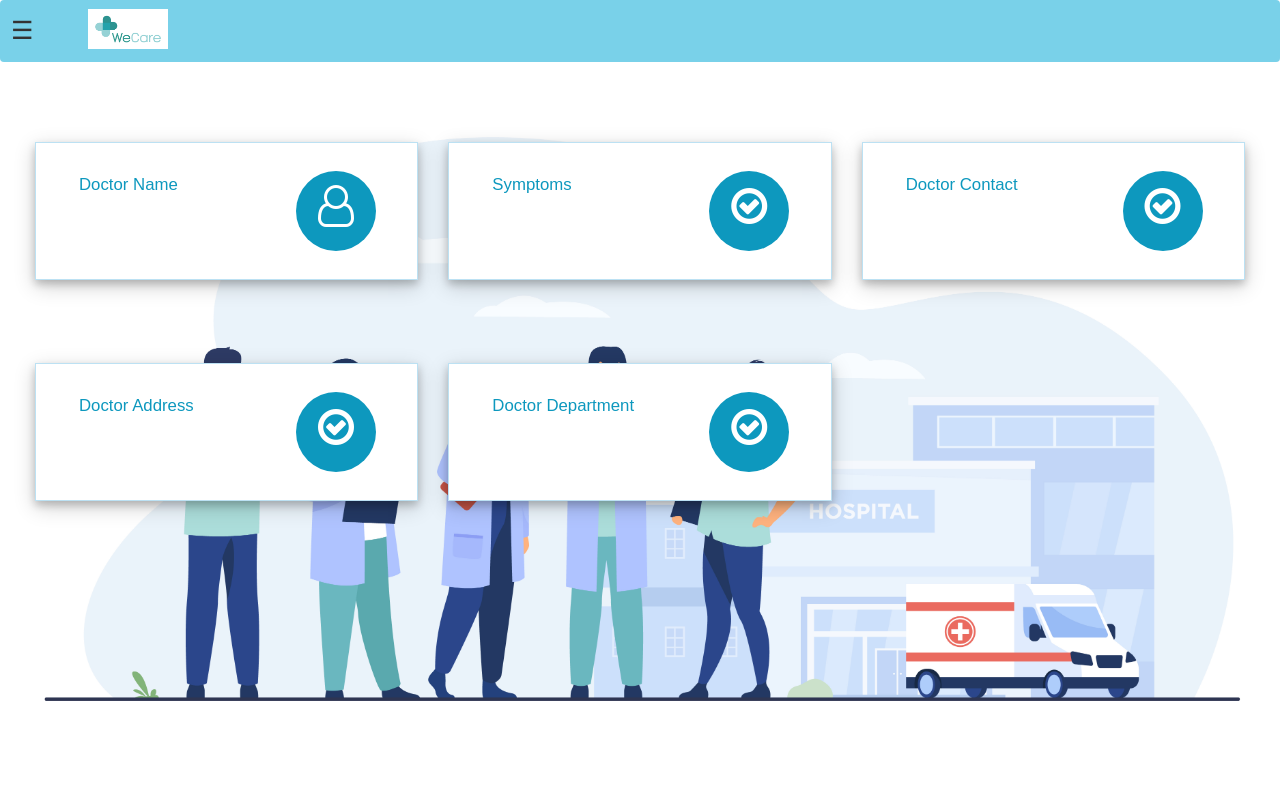
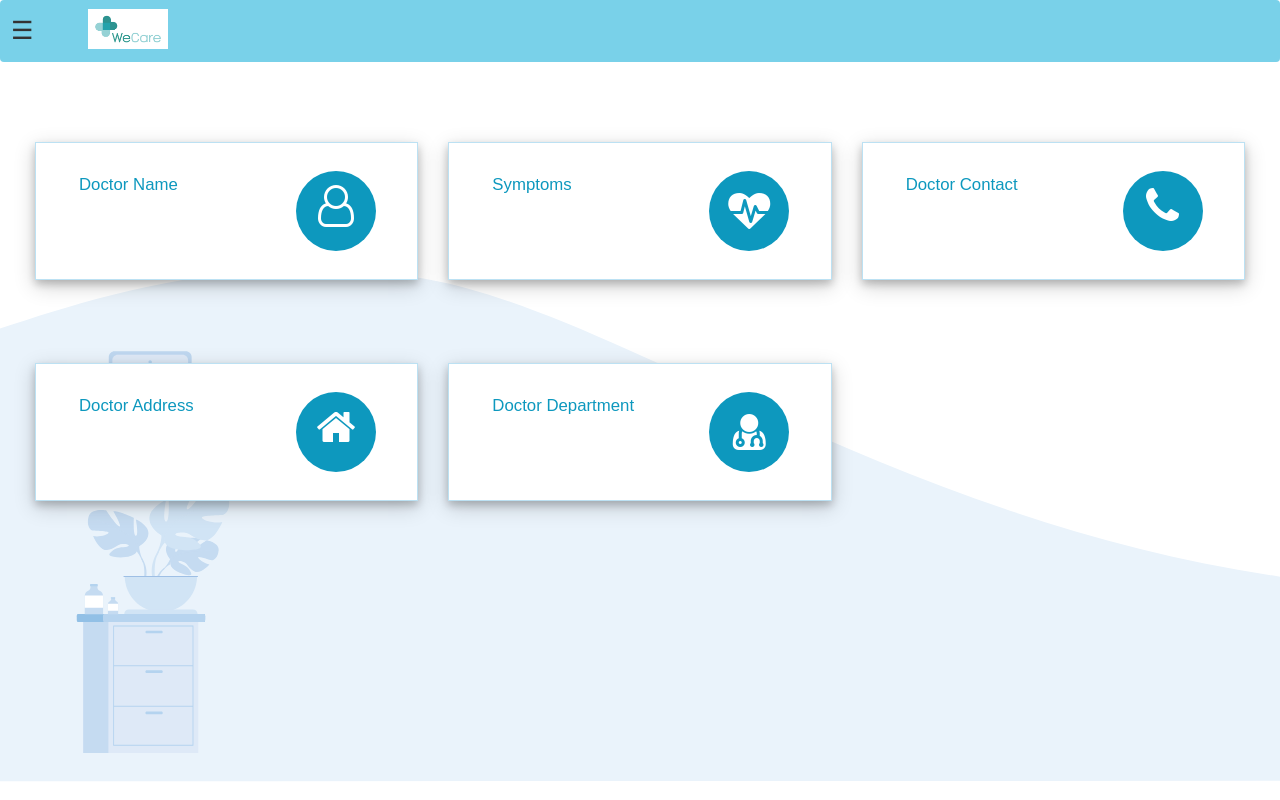
Before and after one commit to KABIR09/Open_HMS, a Django app: template templates/hospital/patient_dashboard.html in a window 1280 px wide. Run offline with Django 3.2, Linux system fonts and the light colour scheme; the template is opened without the code that fills it: values that come from a table or form of the project are taken from there, others are empty; data comes from the database, SQL or seed files in the repository; both versions use the stored data as it was after the commit; some libraries are stand-ins or nearby versions; grey boxes are pictures that could not be loaded.

Commit message:
Patient Dashboard cards

```diff
--- a/templates/hospital/doctorlogin.html
+++ b/templates/hospital/doctorlogin.html
@@ -44,7 +44,7 @@
       padding: 1%;
       width: 20%;
       cursor: pointer;
-      background: rgba(0, 181, 204,0.8);
+      background: rgba(0, 181, 204, 0.8);
       color: #fff;
     }
   </style>
@@ -91,7 +91,7 @@
 
   </form>
 
-  <br><br><br><br><br>
+  <br><br>
 
   {% include "hospital/footer.html" %}
 
--- a/templates/hospital/patient_dashboard_cards.html
+++ b/templates/hospital/patient_dashboard_cards.html
@@ -7,23 +7,25 @@
   <title></title>
 
   <style media="screen">
-
-    #main1{
+    #main1 {
       width: 100%;
-      height: 95vh;
-      background-image:url("/static/images/groupofdoc.jpg") !important ;
+      height: 98vh;
+      background-image: url("/static/images/bg-illsutration-home.svg") !important;
       background-size: cover;
       position: relative;
     }
-    .market-updates{
+
+    .market-updates {
       display: flex;
       flex-wrap: wrap;
-      margin:2rem;
+      margin: 2rem;
 
     }
-    .market-update-gd{
+
+    .market-update-gd {
       padding-bottom: 0.3rem;
     }
+
     .market-update-block {
       padding: 2em 2em;
 
@@ -60,11 +62,11 @@
     } */
 
     .market-update-block.clr-block-1 {
-      background:white;
+      background: white;
       margin-right: 0.8em;
       box-shadow: 0 4px 8px 0 rgba(0, 0, 0, 0.2), 0 6px 20px 0 rgba(0, 0, 0, 0.19);
-      border:solid rgba(188, 225, 243, 0.993) 1px ;
-      margin:0;
+      border: solid rgba(188, 225, 243, 0.993) 1px;
+      margin: 0;
       transition: 0.5s all;
       -webkit-transition: 0.5s all;
       -moz-transition: 0.5s all;
@@ -74,7 +76,7 @@
     .market-update-block.clr-block-2 {
       background: white;
       box-shadow: 0 4px 8px 0 rgba(0, 0, 0, 0.2), 0 6px 20px 0 rgba(0, 0, 0, 0.19);
-      border:solid rgba(188, 225, 243, 0.993) 1px ;
+      border: solid rgba(188, 225, 243, 0.993) 1px;
       transition: 0.5s all;
       -webkit-transition: 0.5s all;
       -moz-transition: 0.5s all;
@@ -110,7 +112,8 @@
       color: white;
       width: 80px;
       height: 80px;
-      background:#0D98BE;;
+      background: #0D98BE;
+      ;
       text-align: center;
       border-radius: 49px;
       -webkit-border-radius: 49px;
@@ -133,12 +136,60 @@
       line-height: 1.7em;
     }
 
-    .market-update-right i.fa.fa-calendar {
+    .market-update-right i.fa.fa-phone {
       font-size: 3em;
-      color: #337AB7;
+      color: #fff;
       width: 80px;
       height: 80px;
-      background: #fff;
+      background: #0D98BE;
+      text-align: center;
+      border-radius: 49px;
+      -webkit-border-radius: 49px;
+      -moz-border-radius: 49px;
+      -o-border-radius: 49px;
+      line-height: 1.7em;
+    }
+
+    .market-update-right i.fa.fa-home {
+      font-size: 3em;
+      color: #fff;
+      width: 80px;
+      height: 80px;
+      background: #0D98BE;
+      ;
+
+      text-align: center;
+      border-radius: 49px;
+      -webkit-border-radius: 49px;
+      -moz-border-radius: 49px;
+      -o-border-radius: 49px;
+      line-height: 1.7em;
+    }
+
+    .market-update-right i.fa.fa-heartbeat {
+      font-size: 3em;
+      color: #fff;
+      width: 80px;
+      height: 80px;
+      background: #0D98BE;
+      padding-top: 5px;
+
+      text-align: center;
+      border-radius: 49px;
+      -webkit-border-radius: 49px;
+      -moz-border-radius: 49px;
+      -o-border-radius: 49px;
+      line-height: 1.7em;
+    }
+
+    .market-update-right i.fa.fa-user-md {
+      font-size: 3em;
+      color: #fff;
+      width: 80px;
+      height: 80px;
+      background: #0D98BE;
+      padding-top: 5px;
+
       text-align: center;
       border-radius: 49px;
       -webkit-border-radius: 49px;
@@ -186,7 +237,7 @@
 
         </div>
         <div class="col-md-4 market-update-right">
-          <i class="fa fa-check-circle-o" aria-hidden="true"></i>
+          <i class="fa fa-heartbeat" aria-hidden="true"></i>
         </div>
         <div class="clearfix"> </div>
       </div>
@@ -200,7 +251,7 @@
 
         </div>
         <div class="col-md-4 market-update-right">
-          <i class="fa fa-check-circle-o" aria-hidden="true"></i>
+          <i class="fa fa-phone" aria-hidden="true"></i>
         </div>
         <div class="clearfix"> </div>
       </div>
@@ -221,7 +272,7 @@
 
         </div>
         <div class="col-md-4 market-update-right">
-      <i class="fa fa-check-circle-o" aria-hidden="true"></i>
+          <i class="fa fa-home" aria-hidden="true"></i>
         </div>
         <div class="clearfix"> </div>
       </div>
@@ -235,7 +286,7 @@
 
         </div>
         <div class="col-md-4 market-update-right">
-      <i class="fa fa-check-circle-o" aria-hidden="true"></i>
+          <i class="fa fa-user-md" aria-hidden="true"></i>
         </div>
         <div class="clearfix"> </div>
       </div>
--- a/templates/hospital/patientlogin.html
+++ b/templates/hospital/patientlogin.html
@@ -44,7 +44,7 @@
       padding: 1%;
       width: 20%;
       cursor: pointer;
-      background: rgba(0, 181, 204,0.8);
+      background: rgba(0, 181, 204, 0.8);
       color: #fff;
     }
   </style>
@@ -91,7 +91,7 @@
 
   </form>
 
-  <br><br><br><br><br>
+  <br><br>
 
   {% include "hospital/footer.html" %}
 
```
Also changed, not shown: db.sqlite3, static/images/bg-illsutration-home.svg (added). Lines whose indentation alone changed are shown as unchanged.
